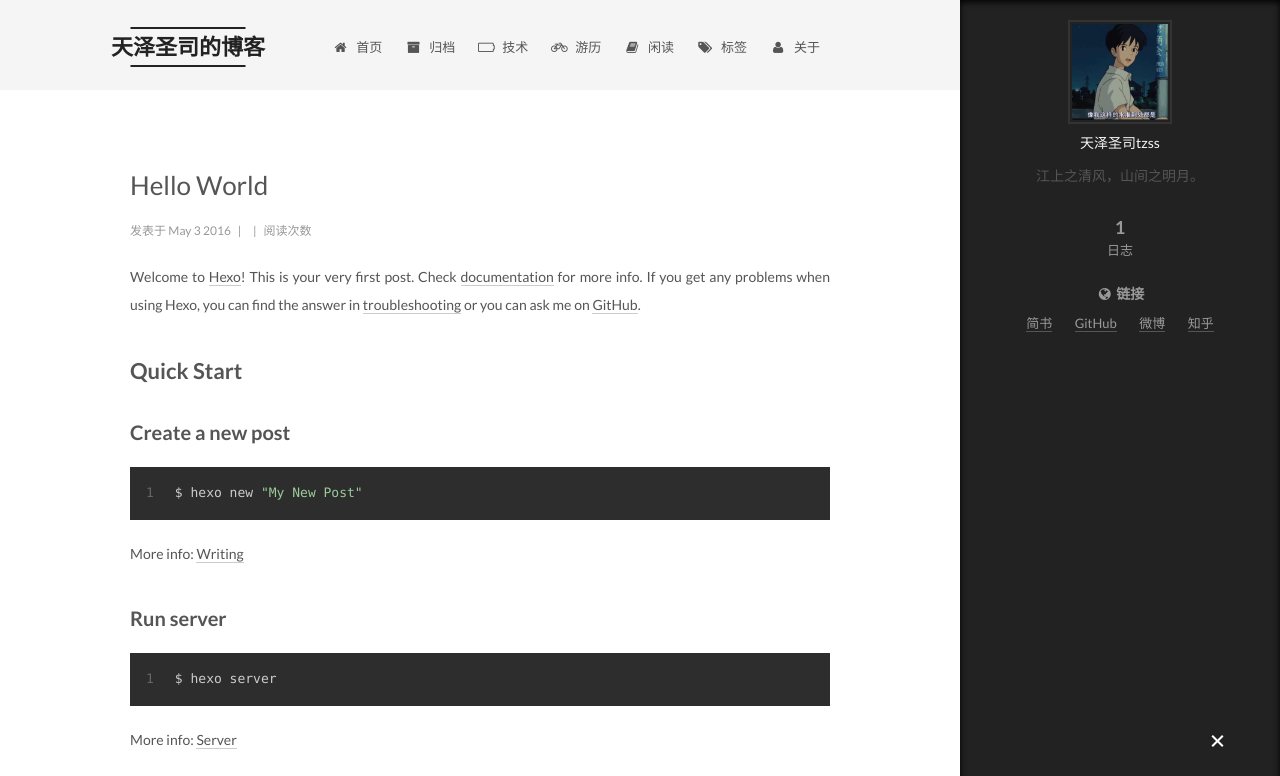
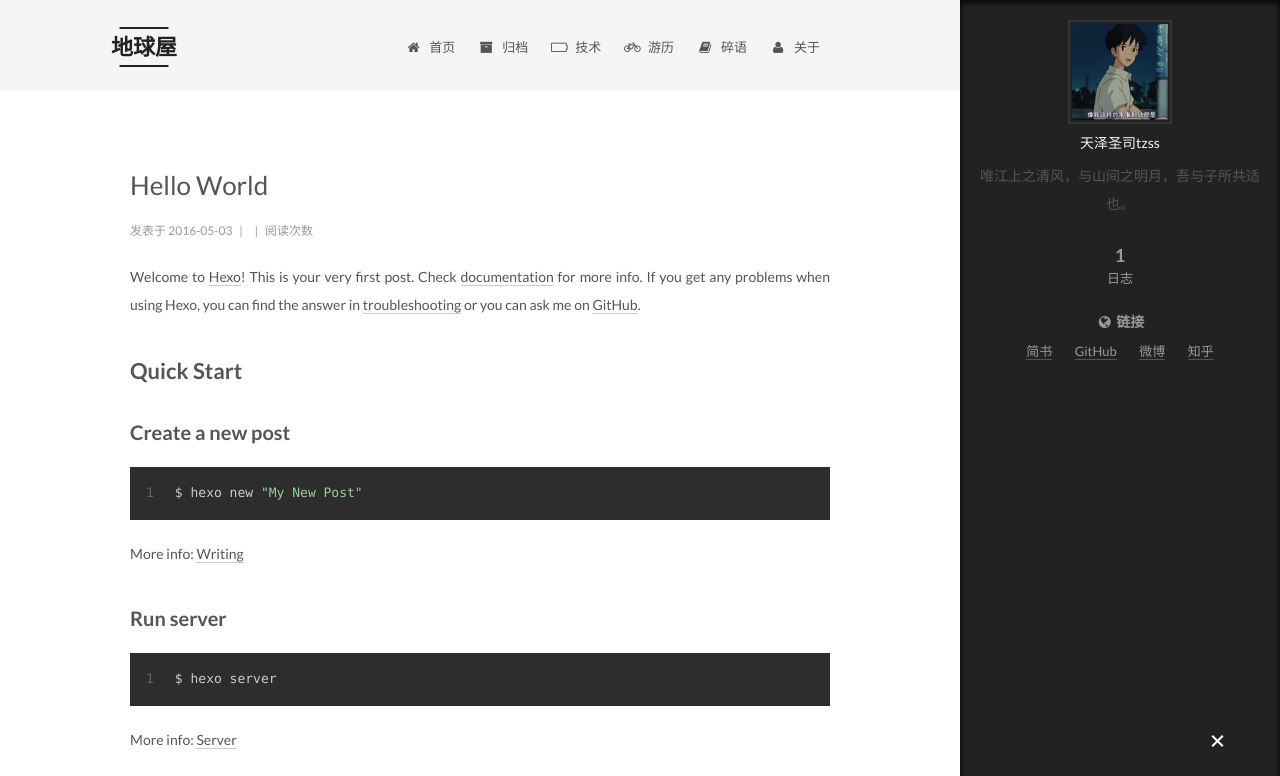
Before and after one commit to ZhangXiaodong1993/ZhangXiaodong1993.github.io, a plain HTML site: page index.html in a window 1280 px wide. Both pictures are taken after a click on the element 1217 px from the left and 742 px from the top of the page. Shown: the top 776 px of the page. Drawn offline with Linux system fonts and the light colour scheme; a script that the page names is missing.

Commit message:
Site updated: 2016-05-03 21:45:03

```diff
--- a/css/main.css
+++ b/css/main.css
@@ -1534,7 +1534,7 @@ pre .javascript .function {
   width: 4px;
   height: 4px;
   border-radius: 50%;
-  background: #1aff9f;
+  background: #fff165;
 }
 .links-of-blogroll {
   font-size: 13px;
--- a/index.html
+++ b/index.html
@@ -80,15 +80,15 @@
 
 
 
-<meta name="description" content="江上之清风，山间之明月。">
+<meta name="description" content="唯江上之清风，与山间之明月，吾与子所共适也。">
 <meta property="og:type" content="website">
-<meta property="og:title" content="天泽圣司的博客">
+<meta property="og:title" content="地球屋">
 <meta property="og:url" content="http://yoursite.com/index.html">
-<meta property="og:site_name" content="天泽圣司的博客">
-<meta property="og:description" content="江上之清风，山间之明月。">
+<meta property="og:site_name" content="地球屋">
+<meta property="og:description" content="唯江上之清风，与山间之明月，吾与子所共适也。">
 <meta name="twitter:card" content="summary">
-<meta name="twitter:title" content="天泽圣司的博客">
-<meta name="twitter:description" content="江上之清风，山间之明月。">
+<meta name="twitter:title" content="地球屋">
+<meta name="twitter:description" content="唯江上之清风，与山间之明月，吾与子所共适也。">
 
 
 
@@ -106,7 +106,7 @@
   };
 </script>
 
-  <title> 天泽圣司的博客 </title>
+  <title> 地球屋 </title>
 </head>
 
 <body itemscope itemtype="http://schema.org/WebPage" lang="zh-Hans">
@@ -139,7 +139,7 @@
   <div class="custom-logo-site-title">
     <a href="/"  class="brand" rel="start">
       <span class="logo-line-before"><i></i></span>
-      <span class="site-title">天泽圣司的博客</span>
+      <span class="site-title">地球屋</span>
       <span class="logo-line-after"><i></i></span>
     </a>
   </div>
@@ -206,17 +206,7 @@
 
               <i class="menu-item-icon fa fa-book fa-fw"></i> <br />
 
-            闲读
-          </a>
-        </li>
-
-
-        <li class="menu-item menu-item-tags">
-          <a href="/tags" rel="section">
-
-              <i class="menu-item-icon fa fa-tags fa-fw"></i> <br />
-
-            标签
+            碎语
           </a>
         </li>
 
@@ -283,8 +273,8 @@
               <i class="fa fa-calendar-o"></i>
             </span>
             <span class="post-meta-item-text">发表于</span>
-            <time itemprop="dateCreated" datetime="2016-05-03T12:49:42+08:00" content="May 3 2016">
-              May 3 2016
+            <time itemprop="dateCreated" datetime="2016-05-03T12:49:42+08:00" content="2016-05-03">
+              2016-05-03
             </time>
           </span>
 
@@ -402,7 +392,7 @@
                src="/upload/images/avatar.JPG"
                alt="天泽圣司tzss" />
           <p class="site-author-name" itemprop="name">天泽圣司tzss</p>
-          <p class="site-description motion-element" itemprop="description">江上之清风，山间之明月。</p>
+          <p class="site-description motion-element" itemprop="description">唯江上之清风，与山间之明月，吾与子所共适也。</p>
         </div>
         <nav class="site-state motion-element">
           <div class="site-state-item site-state-posts">
```
Also changed, not shown: 2016/05/03/hello-world/index.html (+7 -17 lines), archives/2016/05/index.html (+11 -21 lines), archives/2016/index.html (+11 -21 lines), archives/index.html (+11 -21 lines), categories/index.html (+8 -18 lines), tags/index.html (+8 -18 lines).
